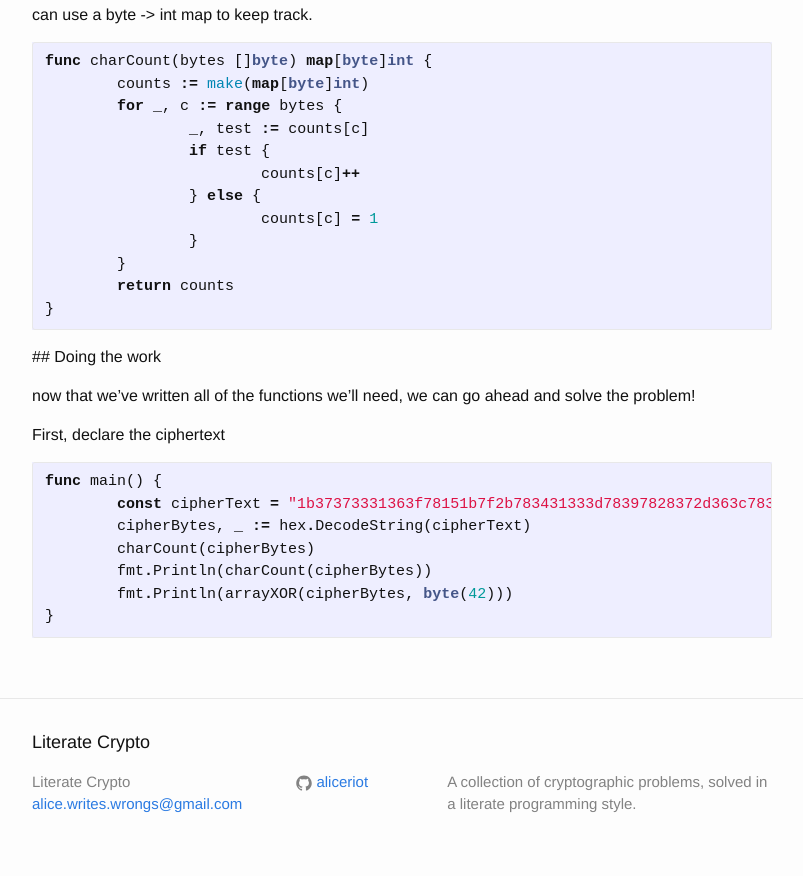
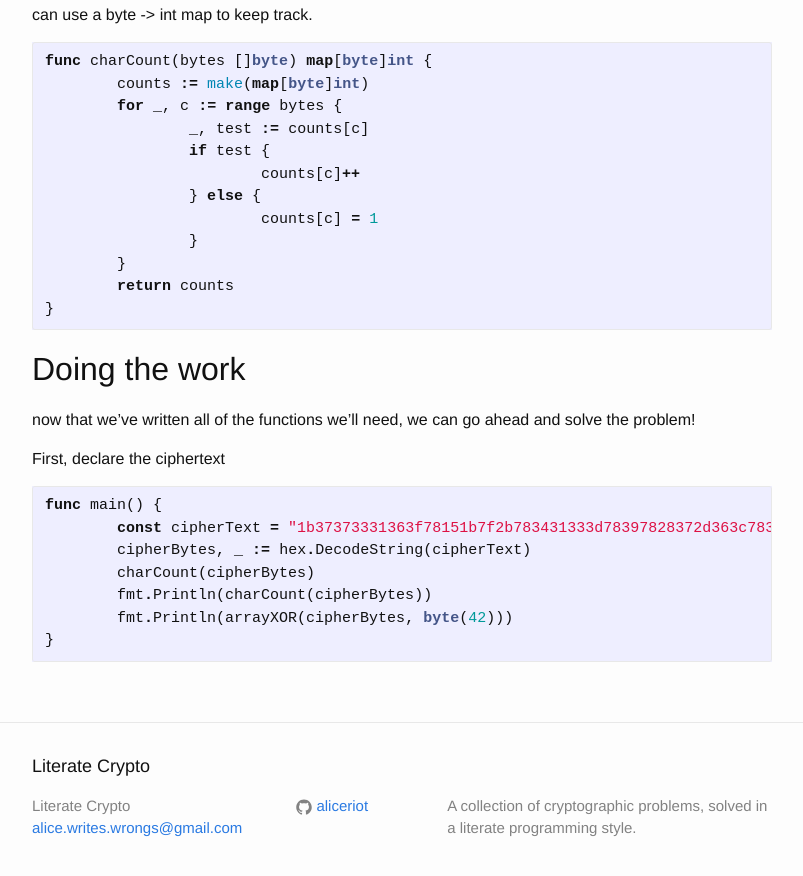
Before and after one commit to alicewriteswrongs/site, a Jekyll site: the page built from _matasano/ex03.md, in a window 1280 px wide and 900 px high, scrolled down 791 px. Shown: the top 876 px of the window, without its empty margins (238-1041 px from the left). Built offline with Jekyll 4.4.1, drawn with Linux system fonts in a browser that asks for light colours.

Commit message:
latest version of cryptopals-go

````diff
--- a/_matasano/ex03.md
+++ b/_matasano/ex03.md
@@ -59,13 +59,13 @@ func charCount(bytes []byte) map[byte]int {
 }
 ```
 
- ## Doing the work
 
- now that we've written all of the functions we'll need, we can go ahead
- and solve the problem!
+## Doing the work
 
- First, declare the ciphertext
+now that we've written all of the functions we'll need, we can go ahead
+and solve the problem!
 
+First, declare the ciphertext
 
 ```go
 func main() {
````
